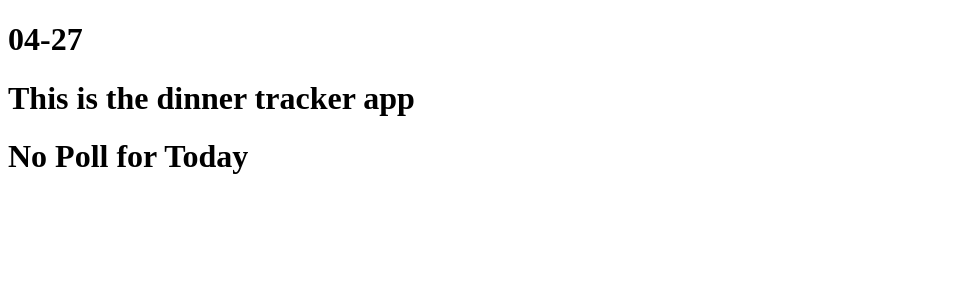
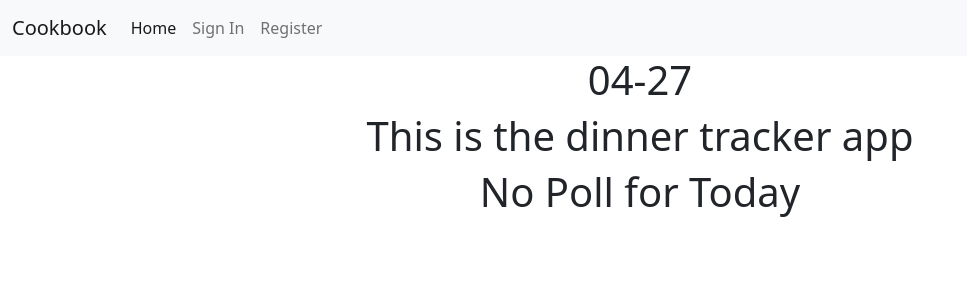
Before and after one commit to Omgyd/Dinner-Tracker, a Flask app: page / in a window 1280 px wide. Shown: the top 300 px of the page, without its empty margins (0-967 px from the left). Run offline with Flask 2, Linux system fonts and the light colour scheme; the visitor is signed in with stand-in values (Sample User, id 1); data that the repository does not hold is empty.

Commit message:
changed time for poll generation, updated layout and index with bootstrap.

```diff
--- a/app/routes.py
+++ b/app/routes.py
@@ -21,7 +21,7 @@ if not app.debug or os.environ.get("WERKZEUG_RUN_MAIN") == "true":
 
 if not app.debug or os.environ.get('WERKZEUG_RUN_MAIN') == 'true':
   sched = BackgroundScheduler()
-  sched.add_job(create_poll,'cron', hour=10, minute=5, timezone="US/Eastern")
+  sched.add_job(create_poll,'cron', hour=0, minute=0, timezone="US/Eastern")
   sched.start()
 
 @app.route("/", methods=["GET", "POST"])
--- a/app/templates/index.html
+++ b/app/templates/index.html
@@ -1,4 +1,5 @@
 {% extends 'layout.html' %}
+
 
 {% block body_block %}
     <time class="date" datetime="{{date}}">
@@ -21,7 +22,7 @@
         <h3> Dish: {{ item }}</h3>
         <p> Votes: {{ votes["Votes"] }}</p>
         <form class="poll__form" method="POST" action="{{ url_for('vote') }}">
-            <button type="submit" name="dish" value="{{ item }}">Vote</button>
+            <button type="submit" class="btn btn-secondary" name="dish" value="{{ item }}">Vote</button>
         </form>
         {% endfor %}
     {% endif %}
--- a/app/templates/layout.html
+++ b/app/templates/layout.html
@@ -4,13 +4,33 @@
     <meta charset="UTF-8">
     <meta http-equiv="X-UA-Compatible" content="IE=edge">
     <meta name="viewport" content="width=device-width, initial-scale=1.0">
+    <link href="https://cdn.jsdelivr.net/npm/bootstrap@5.2.3/dist/css/bootstrap.min.css" rel="stylesheet" integrity="sha384-rbsA2VBKQhggwzxH7pPCaAqO46MgnOM80zW1RWuH61DGLwZJEdK2Kadq2F9CUG65" crossorigin="anonymous">
+    <script src="https://cdn.jsdelivr.net/npm/bootstrap@5.2.3/dist/js/bootstrap.bundle.min.js" integrity="sha384-kenU1KFdBIe4zVF0s0G1M5b4hcpxyD9F7jL+jjXkk+Q2h455rYXK/7HAuoJl+0I4" crossorigin="anonymous"></script>
     <title>Dinner</title>
 </head>
+<nav class="navbar navbar-expand-lg bg-light">
+    <div class="container-fluid">
+      <a class="navbar-brand" href="{{ url_for('index' )}}">Cookbook</a>
+      <button class="navbar-toggler" type="button" data-bs-toggle="collapse" data-bs-target="#navbarNavAltMarkup" aria-controls="navbarNavAltMarkup" aria-expanded="false" aria-label="Toggle navigation">
+        <span class="navbar-toggler-icon"></span>
+      </button>
+      <div class="collapse navbar-collapse" id="navbarNavAltMarkup">
+        <div class="navbar-nav">
+          <a class="nav-link active" aria-current="page" href="{{ url_for('index') }}">Home</a>
+          <a class="nav-link" href="{{ url_for('login') }}">Sign In</a>
+          <a class="nav-link" href="{{ url_for('register') }}">Register</a>
+        </div>
+      </div>
+    </div>
+  </nav>
 <body>
-{% block body_block %}
+
+    <div class="d-flex flex-column align-items-center">
+        {% block body_block %}
 
 
-{% endblock %}
+        {% endblock %}
+    </div>
 
 
 </body>
```
Also changed, not shown: 1 other file.
